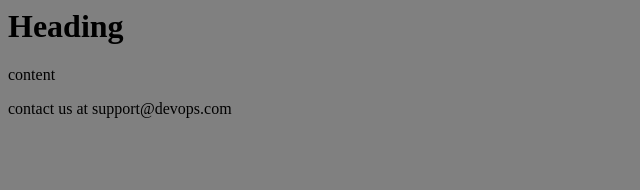
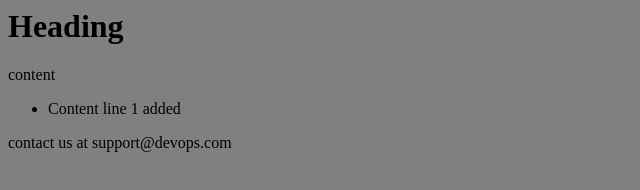
Before and after one commit to rahultalar/devops-git, a plain HTML site: page code/index.html in a window 1280 px wide. Shown: the whole page, without its empty margins (0-640 px from the left). Drawn offline with Linux system fonts and the light colour scheme.

Commit message:
content line 1 added

```diff
--- a/code/index.html
+++ b/code/index.html
@@ -11,6 +11,9 @@
         </h1>
         <p>
             content
+            <ul>
+                <li>Content line 1 added </li>
+            </ul>
         </p>
         <footer> contact us at support@devops.com</footer>
     </body>
```
